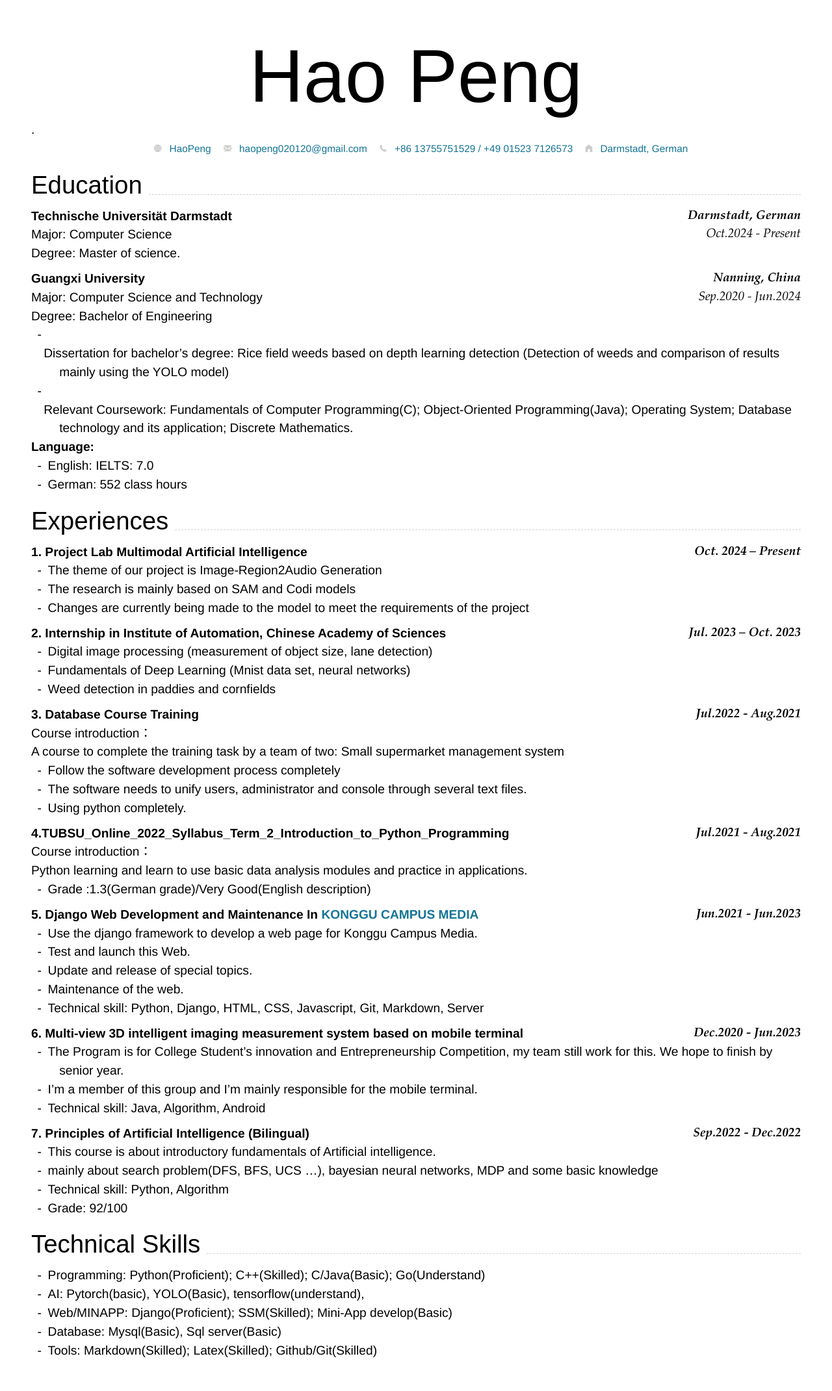
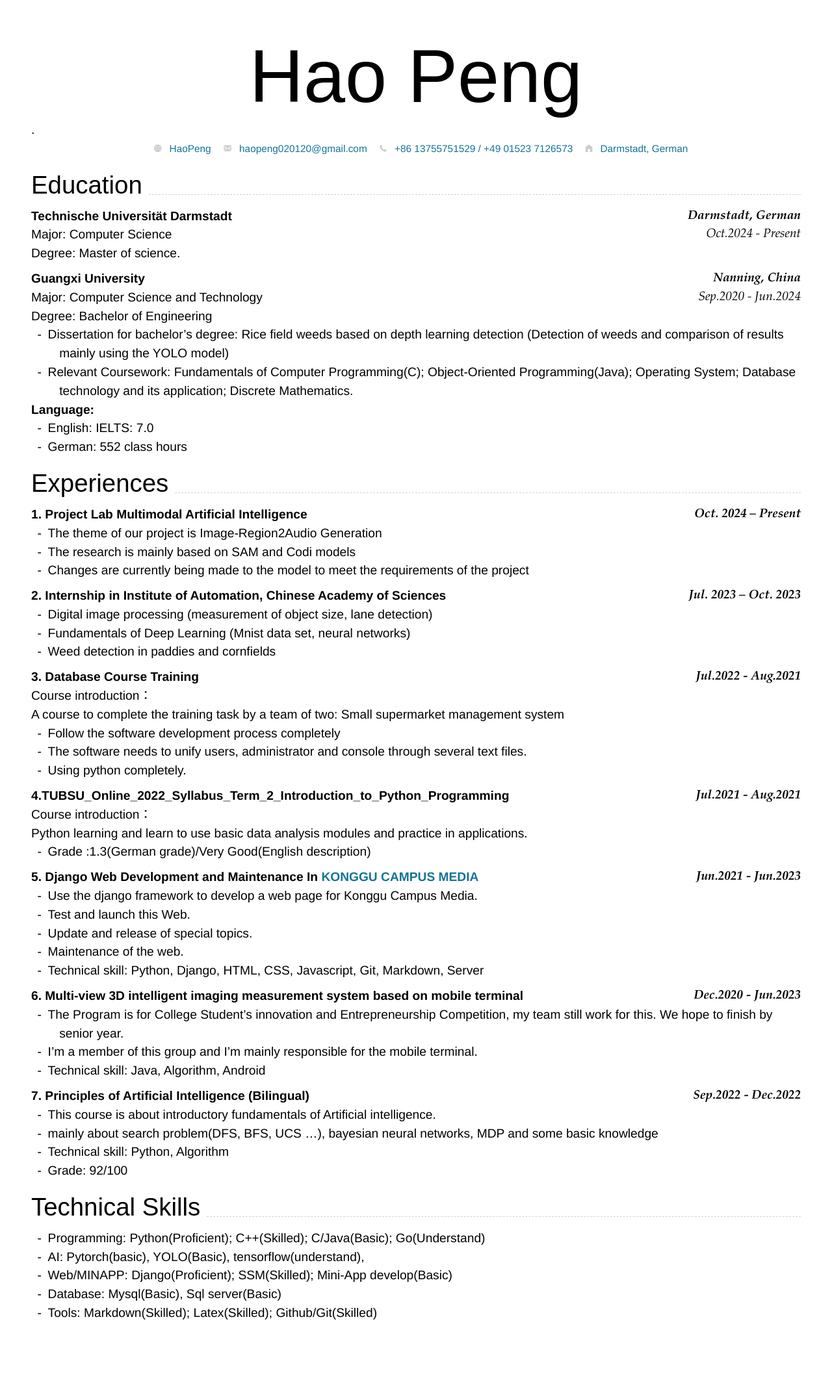
Before and after one commit to Hao-Peng-19/HaoPeng_CV, a Jekyll site: the page built from index.md, in a window 1280 px wide. Shown: the whole page at 65% size. Built offline with Jekyll 4.4.1, drawn with Linux system fonts in a browser that asks for light colours; nearby versions of some CDN libraries; after the commit the page ends 2084 px from its top, so only the background shows below that.

```diff
--- a/index.md
+++ b/index.md
@@ -52,9 +52,8 @@ Major: Computer Science and Technology
 
 Degree: Bachelor of Engineering
 
-* Dissertation for bachelor's degree:  Rice field weeds based on depth learning detection (Detection of weeds and comparison of results mainly using the YOLO model)
-
-* Relevant Coursework:  Fundamentals of Computer Programming(C); Object-Oriented Programming(Java); Operating System; Database technology and its application; Discrete Mathematics.
+- Dissertation for bachelor's degree:  Rice field weeds based on depth learning detection (Detection of weeds and comparison of results mainly using the YOLO model)
+- Relevant Coursework:  Fundamentals of Computer Programming(C); Object-Oriented Programming(Java); Operating System; Database technology and its application; Discrete Mathematics.
 
 
 
```
